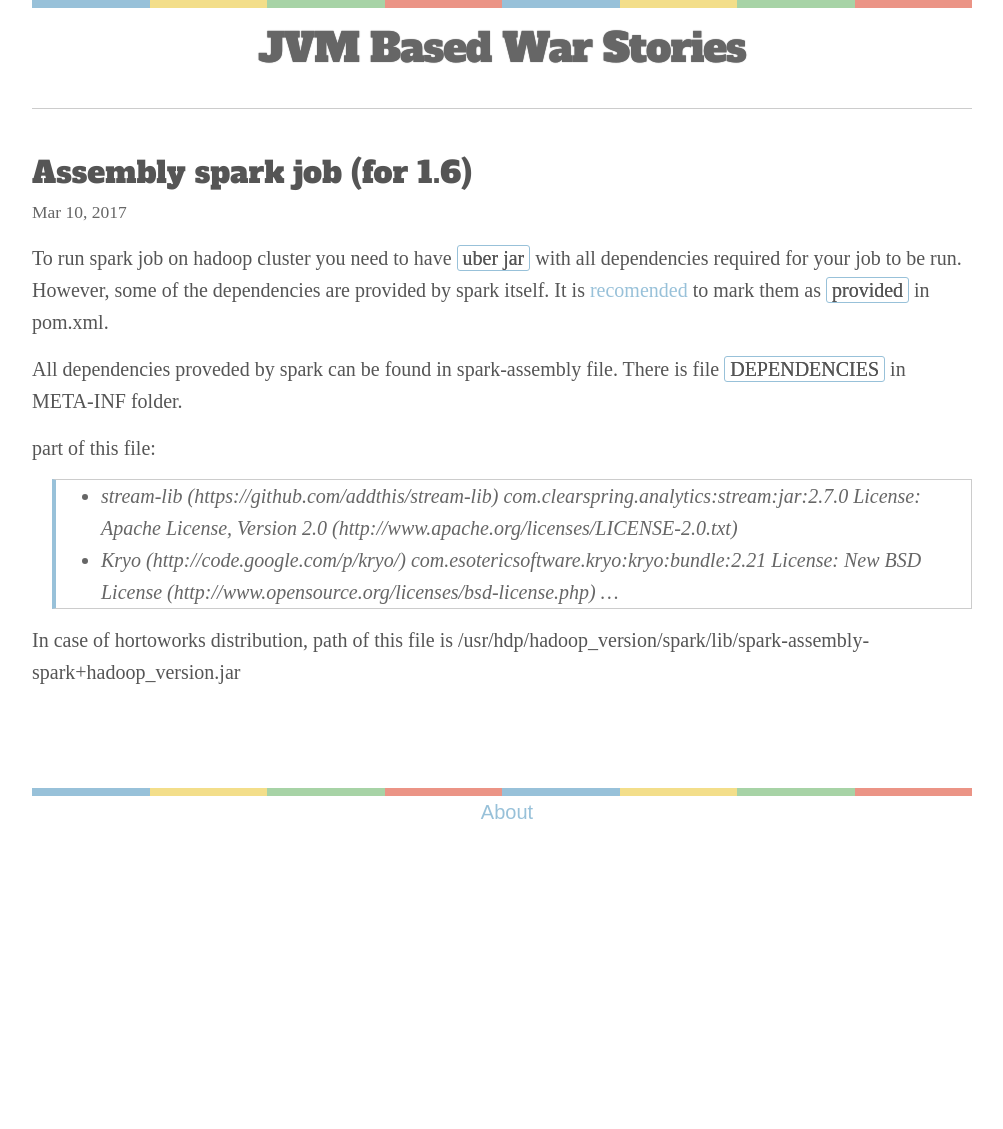
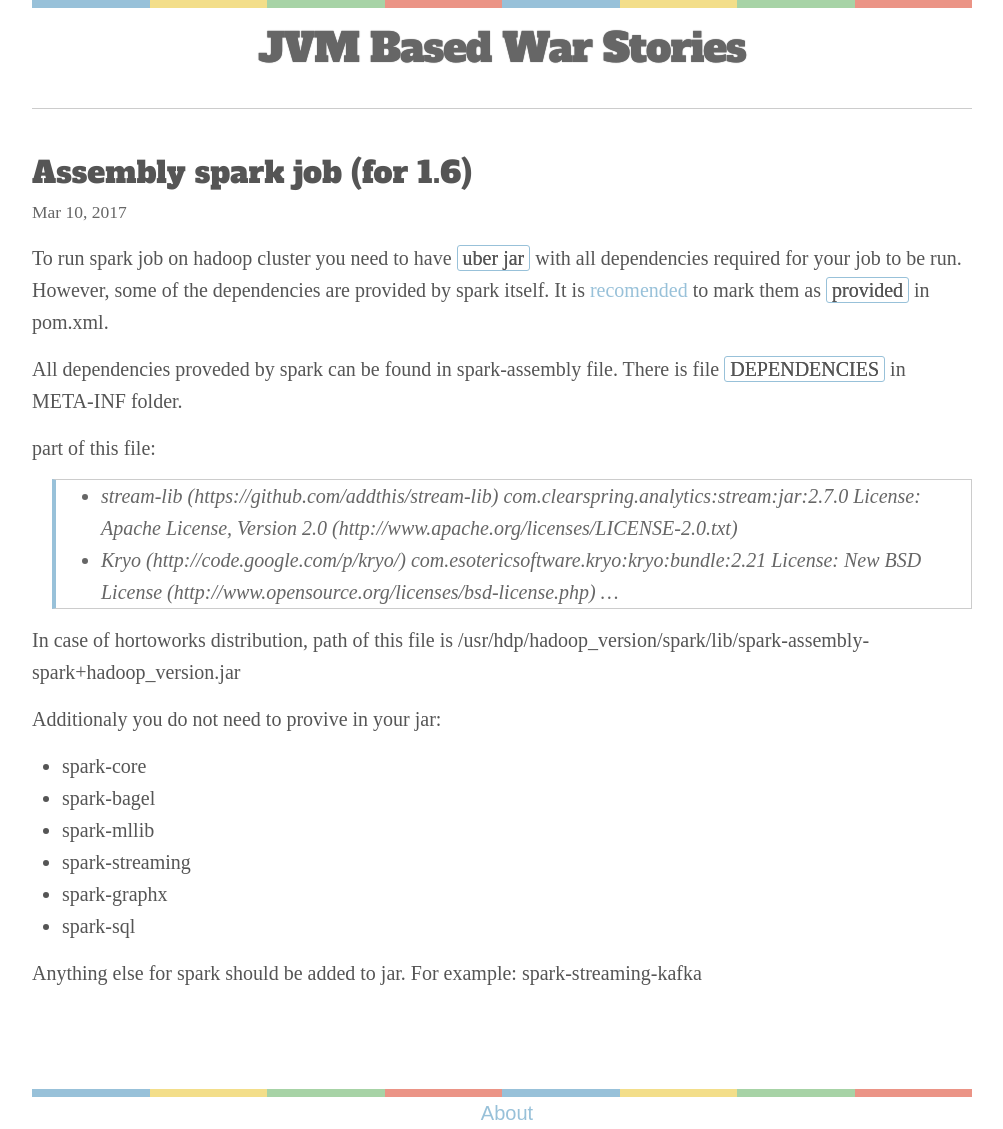
Before and after one commit to ngorchakova/jvmwarstories, a Jekyll site: the page built from _posts/2017-03-10-Assembly-spark-job.md, in a window 1280 px wide. Shown: the whole page, without its empty margins (138-1141 px from the left). Built offline with Jekyll 4.4.1, drawn with Linux system fonts in a browser that asks for light colours; some web fonts are replaced; comment, search, counter and statistics services are not loaded; before the commit the page ends 900 px from its top, so only the background shows below that.

Commit message:
AssemblySparkJob: add list of spark jars provided

```diff
--- a/_posts/2017-03-10-Assembly-spark-job.md
+++ b/_posts/2017-03-10-Assembly-spark-job.md
@@ -19,3 +19,13 @@ part of this file:
   ...
 
 In case of hortoworks distribution, path of this file is /usr/hdp/hadoop_version/spark/lib/spark-assembly-spark+hadoop_version.jar
+
+Additionaly you do not need to provive in your jar:
+* spark-core
+* spark-bagel
+* spark-mllib
+* spark-streaming
+* spark-graphx
+* spark-sql
+
+Anything else for spark should be added to jar. For example: spark-streaming-kafka
```
